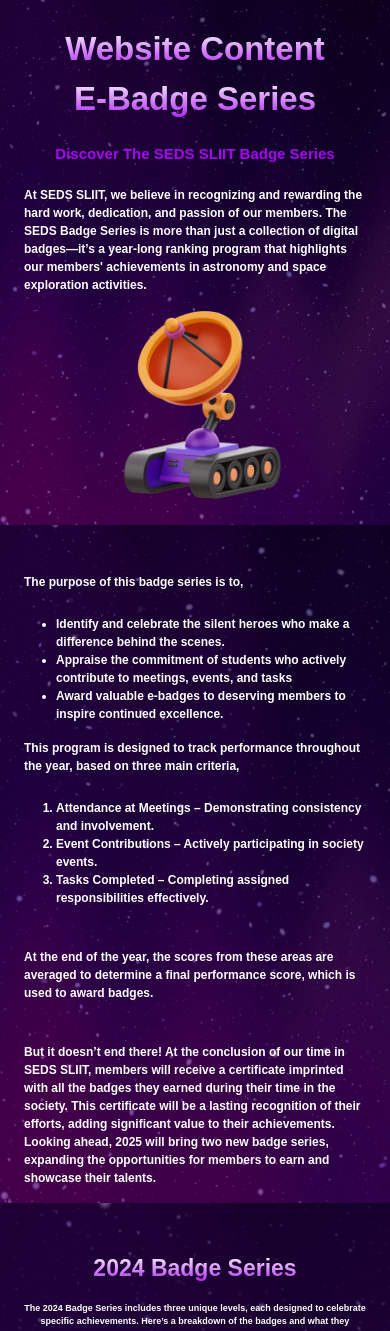
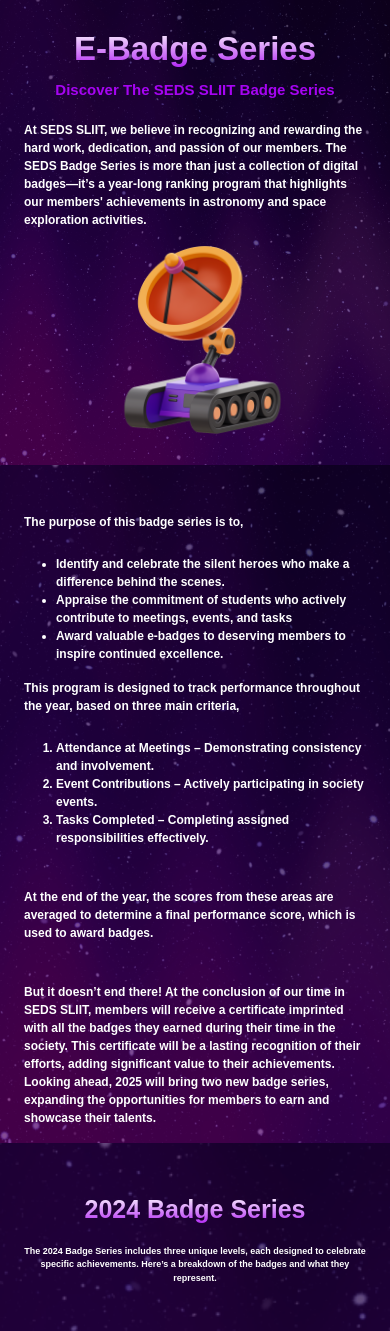
Before and after one commit to SLIIT-SEDS/SEDS-Website, a PHP site: page /frontend/pages/badge.html in a window 390 px wide. Shown: the part 120-1451 px from the top of the page. Run offline with PHP 8.4, Linux system fonts and the light colour scheme; some libraries are stand-ins or nearby versions; some web fonts are replaced.

Commit message:
update :  badge page content update
section 1

```diff
--- a/frontend/css/badge.css
+++ b/frontend/css/badge.css
@@ -1,7 +1,7 @@
 /* s1 */
 .seds-badge-s1 {
   width: 100%;
-  height: 520px;
+  height: 400px;
   position: relative;
   background-image: url("../resources/images/home/background.png");
   background-size: cover;
@@ -15,7 +15,7 @@
   width: 800px;
 }
 .seds-badge-s1-left-heading {
-  padding-top: 40px;
+  padding-top: 20px;
 }
 .seds-badge-s1-left-para {
   padding-top: 40px;
@@ -199,7 +199,7 @@
 @media screen and (max-width: 1160px) {
   /* s1 */
   .seds-badge-s1 {
-    height: 430px;
+    height: 370px;
   }
   .seds-badge-s1-left {
     width: 600px;
@@ -213,9 +213,6 @@
 }
 @media screen and (max-width: 992px) {
   /* s1 */
-  .seds-badge-s1 {
-    height: 460px;
-  }
   .seds-badge-s1-img {
     width: 170px;
     height: 180px;
@@ -278,7 +275,7 @@
 @media screen and (max-width: 768px) {
   /* s1 */
   .seds-badge-s1 {
-    height: 700px;
+    height: 600px;
   }
   .seds-badge-s1-left {
     display: flex;
@@ -380,13 +377,13 @@
 @media screen and (max-width: 576px) {
   /* s1 */
   .seds-badge-s1 {
-    height: 510px;
+    height: 450px;
   }
   .seds-badge-s1-left {
     width: 380px;
   }
   .seds-badge-s1-left-heading {
-    padding-top: 20px;
+    padding-top: 5px;
   }
   .seds-badge-s1-left-para {
     padding-top: 20px;
@@ -455,7 +452,7 @@
     max-width: 100%;
   }
   .seds-badge-s1 {
-    height: 525px;
+    height: 465px;
   }
   /* s2 */
   .seds-badge-s2-img {
@@ -466,7 +463,7 @@
     transform: translateX(80px);
   }
   /* s3 */
-  .seds-badge-s3-heading {
+  .~ {
     font-size: 23px;
   }
    /* s4 */
--- a/frontend/pages/badge.html
+++ b/frontend/pages/badge.html
@@ -54,9 +54,9 @@
     <section class="seds-badge-s1 pt-4">
       <div class="container seds-badge-s1-container">
         <div class="seds-badge-s1-left">
-          <div class="alg-text-main-gradient-verti alg-text-h1 alg-bolder">
+          <!-- <div class="alg-text-main-gradient-verti alg-text-h1 alg-bolder">
             Website Content
-          </div>
+          </div> -->
           <div class="alg-text-main-gradient-verti alg-text-h1 alg-bolder">
             E-Badge Series
           </div>
```
